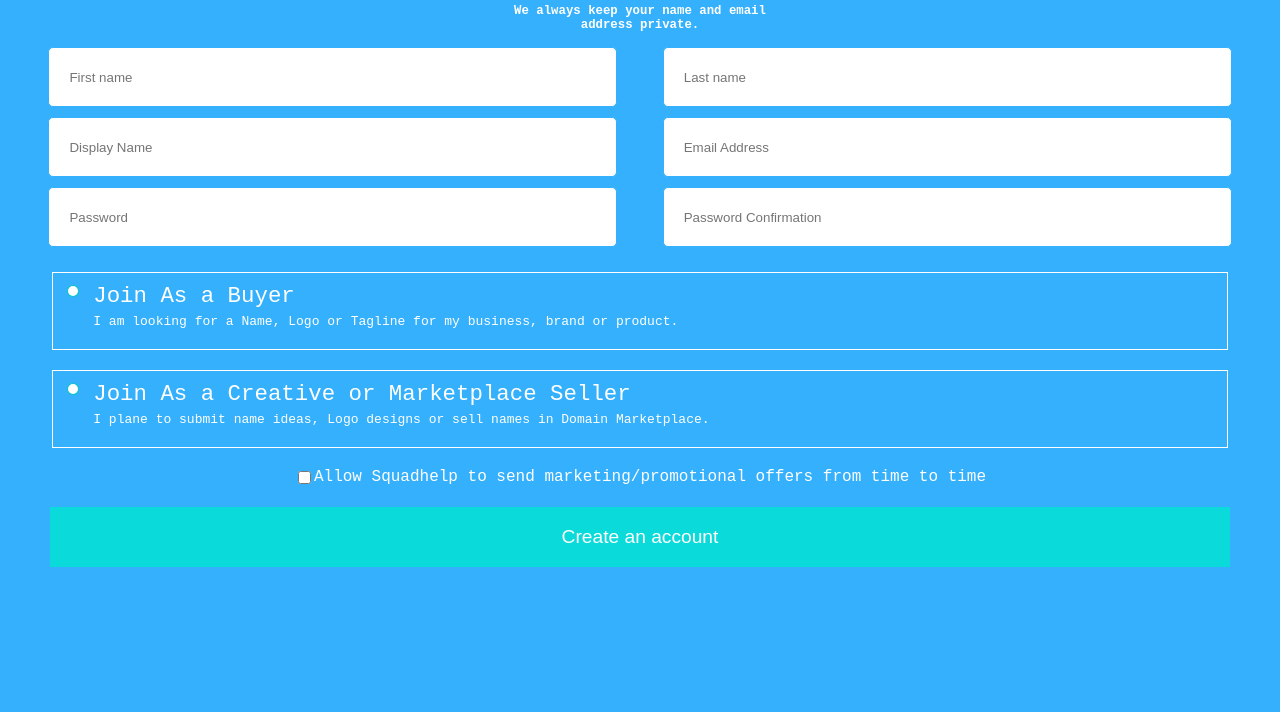
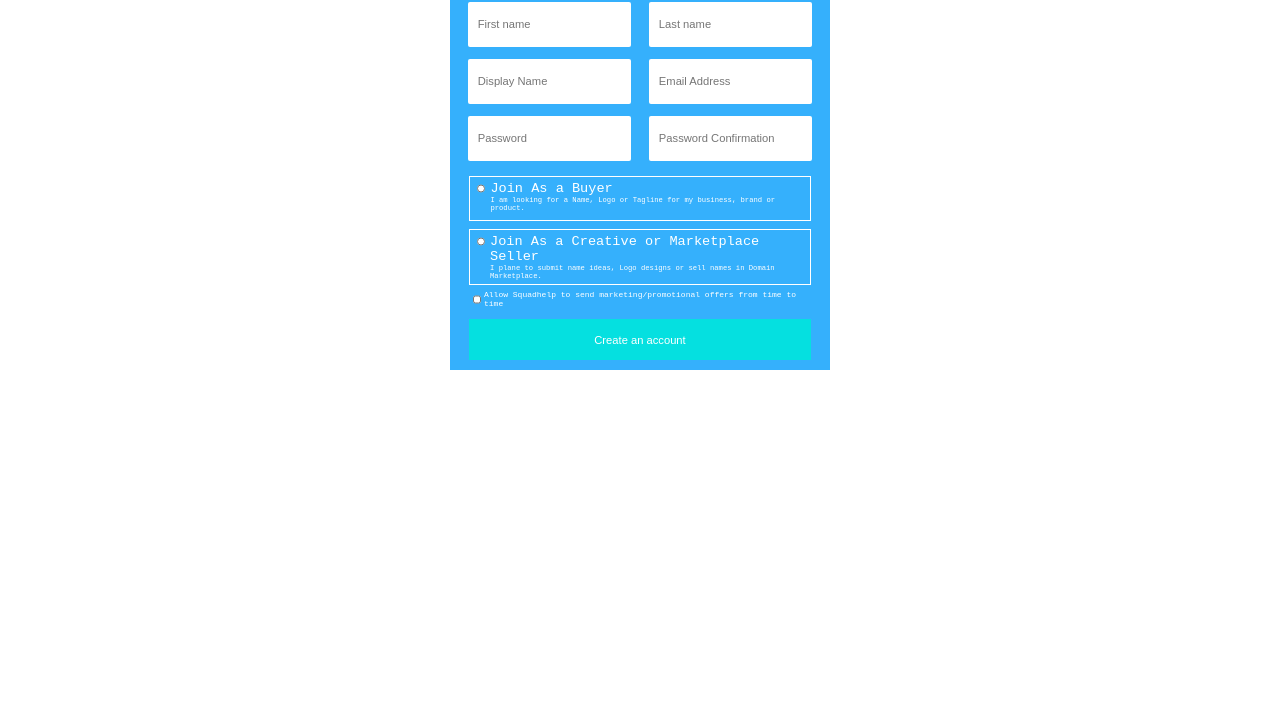
Before and after one commit to katerinachakmazova/form-flex, a plain HTML site: page index.html in a window 1280 px wide. Shown: the part 88-800 px from the top of the page. Drawn offline with Linux system fonts and the light colour scheme.

Commit message:
Fix index.hmtl structure and rewrite style.css

```diff
--- a/assets/styles/style.css
+++ b/assets/styles/style.css
@@ -1,107 +1,139 @@
 * {
   box-sizing: border-box;
 }
-body {
+.form-container {
   background-color: rgb(53, 176, 252);
   color:white;
   font-family: monospace;
   font-weight: 500;
+  max-width: 380px;
+  min-width: 250px;
+  min-height: 450px;
+  height: 450px;
+  margin:auto;
 }
-header{
-  margin: auto;
+.flex-form-container {
   display: flex;
   flex-direction: column;
-  align-content: center;
+  justify-content: space-between;
   align-items: center;
+}
+.form-header-container {
+  width:80%;
   text-align: center;
-  width:310px;
-  font-weight: 700;
+}
+.form-header-container> p
+{
+  margin:0;
+  font-size: 0.7rem;
 }
 h1 {
+  margin:0 0 5px 0;
   text-transform: uppercase;
-  margin: 0;
-  font-size: 2.5em;
+  font-size:1.75rem;
+}
+.text-input-container {
+  width:100%;
+  height:40%;
+}
+.flex-text-input-container {
+  display: flex;
+  justify-content: space-evenly;
+  align-items: flex-end;
+}
+.text-input-column-container {
+  width: 43%;
+  height: 88%;
+}
+.flex-text-input-column-container {
+  display: flex;
+  flex-direction: column;
+  justify-content: space-between;
 
 }
-header>p {
-  font-size: 0.95em;
-  margin:10px;
-  width: 97%;
+.text-input-container-el {
+  width:100%;
+  height:28%;
 }
-.text-input {
+[type="text"],
+[type="email"],
+[type="password"] {
+  width: 100%;
+  height: 100%;
+  border:0;
+  border-radius: 2px;
+  padding: 10px;
+  font-size: 0.7rem;
+}
+.radio-checkbox-container {
+  width:100%;
+  height:35%;
+}
+.flex-radio-checkbox-container {
   display: flex;
-  flex-wrap: wrap;
-  justify-content: space-evenly;
+  flex-direction: column;
+  justify-content: center;
+  align-items:center;
 }
-.text-input-el {
-  width: 45%;
-  height: 60px;
-  margin: 5px;
+.radio-wrapper {
+  width:90%;
+  height:75%;
+}
+.flex-radio-wrapper {
+  display: flex;
+  flex-direction: column;
+  justify-content: space-around;
 
 }
-[type="text"], [type="email"], [type="password"] {
+.radio-container {
+  border:1px solid white;
+  padding: 2px;
+  min-height:45px;
+}
+.flex-radio-container {
+  display: flex;
+}
+.radio-button-container {
+  width:5%;
+  text-align: center;
+}
+.radio-button-container>[type="radio"] {
+  width:8px;
+}
+.radio-text-container {
+  padding: 2px;
+
+}
+.radio-text-container>label{
+  font-size: 0.85rem;
+}
+.radio-text-container>p{
+  font-size: 0.45rem;
+  margin:0;
+
+}
+.checkbox-container {
+  width:90%;
+  font-size: 0.5rem;
+}
+.checkbox-container>[type="checkbox"] {
+  width:8px;
+}
+.flex-checkbox-container {
+  display: flex;
+  align-items: center;
+  justify-content: center;
+}
+.button-container {
+ width:90%;
+ height:9%;
+ margin-bottom:10px ;
+}
+button {
   width:100%;
   height: 100%;
-  border: 1px solid  rgb(53, 176, 252);
-  border-radius: 5px;
-  padding: 20px;
+  background-color: rgb(5, 224, 224);
+  color: white;
+  font-size: 0.70em;
+  border: 0;
 }
-.radio-input {
-  display: flex;
-  flex-direction: column;
-  align-items: center;
-}
-.radio-input-el {
-  display: flex;
-  width: 93%;
-  border: 1.5px solid white;
-  margin-top: 20px;
-  padding: 10px 10px 15px 10px;
-}
-.radio-input-el>input[type="radio"]{
-  align-self: flex-start;
-  margin-right: 15px;
-  width: 10px;
-  height: 10px;
-  appearance: none;
-  border-radius: 50%;
-  background: white;
-  border: 3px solid white;
-  box-shadow: 0 0 0 1px rgb(10, 199, 199);
-}
-
-.radio-input-el>input[type="radio"]:checked {
-  background: rgb(10, 199, 199);
-  border: 3px solid rgb(10, 199, 199);
-  box-shadow: 0 0 0 1px white;
-}
-
-.radio-input-el-text>p {
-  margin: 5px 0;
-}
-.radio-input-el-text>label {
-  font-size: 1.4rem;
-}
-.checkbox-input {
-  margin: 20px;
-  display: flex;
-  justify-content: center;
-  font-size: 1rem;
-}
-.checkbox-input>[type="checkbox"] {
-align-self: flex-start;
-}
-.button {
-  margin: auto;
-  width: 93.3%;
-  display: flex;
-
-}
-button {
-  width: 100%;
-  height: 60px;
-  background-color: rgb(11, 218, 218);
-  color: white;
-  border: none;
-  font-size: 1.2rem;
-}
--- a/index.html
+++ b/index.html
@@ -7,57 +7,64 @@
   <title>Form</title>
 </head>
 <body>
-  <header>
+    <form class="form-container flex-form-container">
+      <div class="form-header-container">
         <h1>Create an account</h1>
         <p>We always keep your name and email address private.</p>
-  </header>
-  <main>
-    <form>
-      <div class="text-input">
-        <div class="text-input-el">
+      </div>
+      <div class="text-input-container flex-text-input-container">
+        <div class="text-input-column-container flex-text-input-column-container">
+          <div class="text-input-container-el">
             <input type="text" id="fname" placeholder="First name" required>
           </div>
-        <div class="text-input-el">
+          <div class="text-input-container-el">
+            <input type="text" id="dname" placeholder="Display Name">
+          </div>
+          <div class="text-input-container-el">
+            <input type="password" id="password" placeholder="Password" required>
+          </div>
+        </div>
+        <div class="text-input-column-container flex-text-input-column-container">
+          <div class="text-input-container-el">
             <input type="text" id="lname" placeholder="Last name">
           </div>
-        <div class="text-input-el">
-          <input type="text" id="dname" placeholder="Display Name">
-        </div>
-        <div class="text-input-el">
+          <div class="text-input-container-el">
             <input type="email" id="email" placeholder="Email Address" required>
           </div>
-        <div class="text-input-el">
-          <input type="password" id="password" placeholder="Password" required>
-        </div>
-        <div class="text-input-el">
+          <div class="text-input-container-el">
             <input type="password" id="cpassword" placeholder="Password Confirmation" required>
           </div>
         </div>
-      <div class="radio-input">
-        <div class="radio-input-el">
+      </div>
+      <div class="radio-checkbox-container flex-radio-checkbox-container">
+        <div class="radio-wrapper flex-radio-wrapper">
+          <div class="radio-container flex-radio-container">
+            <div class="radio-button-container">
               <input type="radio" id="buyer" name="client">
-          <div class="radio-input-el-text">
+            </div>
+            <div class="radio-text-container">
               <label for="buyer">Join As a Buyer</label>
               <p>I am looking for a Name, Logo or Tagline for my business, brand or product.</p>
             </div>
           </div>
-        <div class="radio-input-el">
+          <div class="radio-container flex-radio-container">
+            <div class="radio-button-container">
               <input type="radio" id="seller" name="client">
-          <div class="radio-input-el-text">
+            </div>
+            <div class="radio-text-container">
               <label for="seller">Join As a Creative or Marketplace Seller</label>
               <p>I plane to submit name ideas, Logo designs or sell names in Domain Marketplace.</p>
             </div>
           </div>
         </div>
-      <div class="checkbox-input">
+        <div class="checkbox-container flex-checkbox-container">
           <input type="checkbox" id="terms">
           <label for="terms">Allow Squadhelp to send marketing/promotional offers from time to time</label>
         </div>
-      <div class="button">
+      </div>
+      <div class="button-container">
         <button type="submit">Create an account</button>
       </div>
-
     </form>
-  </main>
 </body>
 </html>
```
Lines whose indentation alone changed are shown as unchanged.
